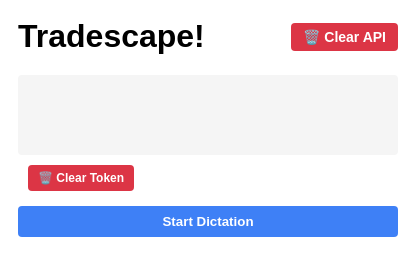
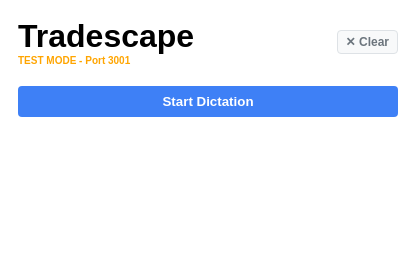
Before and after one commit to positonic/alpha-chrome-plugin, a browser extension: page tradescape/popup.html in a window 400 px wide. Both pictures are taken after typing "Sample" into the empty fields and a click on the button "Save API Key". Drawn offline with Linux system fonts and the light colour scheme.

Commit message:
feat: update build process for Chrome extensions and enhance UI for API key management

```diff
--- a/tradescape/config.js
+++ b/tradescape/config.js
@@ -1,7 +1,6 @@
 const EXTENSION_CONFIG = {
     name: "Tradescape",
-    //apiBaseURL: "https://thehaven-hq.vercel.app", // TODO: Replace with actual API URL
-    apiBaseURL: "http://localhost:3000", // TODO: Replace with actual API URL
+    apiBaseURL: "http://localhost:3001",
     hasProjects: false,
     projects: [] // No projects for Tradescape
 };
--- a/tradescape/dictation.js
+++ b/tradescape/dictation.js
@@ -222,7 +222,9 @@
         console.log('url is: ', `${apiBaseURL}/api/trpc/transcription.startSession`)
 
         const requestBody = {
-            json: {}
+            json: {
+                projectId: null // Tradescape doesn't use projects
+            }
         };
         console.log('startListening: Request body:', JSON.stringify(requestBody));
 
--- a/tradescape/popup.html
+++ b/tradescape/popup.html
@@ -32,8 +32,9 @@
         padding: 10px;
         background: #f5f5f5;
         border-radius: 4px;
-        min-height: 60px;
+        min-height: 0px;
         line-height: 1.5;
+        display: none;
       }
       .api-key-input {
         width: 100%;
@@ -75,25 +76,30 @@
         padding-right: 40px;
       }
       .clear-api-key-btn {
-        background: #dc3545;
-        color: white;
-        border: none;
+        background: #f8f9fa;
+        color: #6c757d;
+        border: 1px solid #dee2e6;
         border-radius: 4px;
         cursor: pointer;
-        padding: 6px 12px;
-        font-size: 14px;
+        padding: 4px 8px;
+        font-size: 12px;
         width: auto;
         margin-bottom: 10px;
+        display: none;
       }
       .clear-api-key-btn:hover {
-        background: #c82333;
+        background: #e9ecef;
+        color: #495057;
       }
     </style>
   </head>
   <body>
     <div style="display: flex; justify-content: space-between; align-items: center; margin-bottom: 20px;">
-        <h1 style="margin: 0;">Tradescape!</h1>
-        <button border="1px solid red" id="clear-api-key" class="clear-api-key-btn" title="Clear API Key" style="margin: 0;">🗑️ Clear API</button>
+        <div>
+            <h1 style="margin: 0;">Tradescape</h1>
+            <div id="test-mode-indicator" style="font-size: 10px; color: orange; font-weight: bold; display: none;"></div>
+        </div>
+        <button id="clear-api-key" class="clear-api-key-btn" title="Clear API Key" style="margin: 0;">✕ Clear</button>
     </div>
 
     <div id="status"></div>
@@ -110,7 +116,6 @@
 
     <!-- Dictation Section (No project selection needed) -->
     <div id="dictation-section" class="hidden">
-        <button id="clear-token-dictation" class="clear-token-btn" title="Clear API Token" style="width: auto; margin-bottom: 15px;">🗑️ Clear Token</button>
         <button id="start-dictation">Start Dictation</button>
     </div>
 
--- a/tradescape/popup.js
+++ b/tradescape/popup.js
@@ -10,13 +10,20 @@
     const saveApiKeyButton = document.getElementById('save-api-key');
     const apiKeyStatus = document.getElementById('api-key-status');
     const startDictationButton = document.getElementById('start-dictation');
-    const clearTokenButton = document.getElementById('clear-token-dictation');
     const clearApiKeyButton = document.getElementById('clear-api-key');
     const apiKeyContainer = document.getElementById('api-key-container');
+    const testModeIndicator = document.getElementById('test-mode-indicator');
+
+    // Check if we're in test mode and show indicator
+    if (EXTENSION_CONFIG.apiBaseURL.includes('localhost')) {
+        const url = new URL(EXTENSION_CONFIG.apiBaseURL);
+        testModeIndicator.textContent = `TEST MODE - Port ${url.port}`;
+        testModeIndicator.style.display = 'block';
+    }
 
     // First verify all elements exist
     if (!apiKeySection || !dictationSection || !apiKeyInput ||
-        !saveApiKeyButton || !apiKeyStatus || !startDictationButton || !clearTokenButton || !clearApiKeyButton || !apiKeyContainer) {
+        !saveApiKeyButton || !apiKeyStatus || !startDictationButton || !clearApiKeyButton || !apiKeyContainer) {
         console.error('Required elements not found in DOM');
         return;
     }
@@ -37,10 +44,14 @@
             apiKeySection.classList.add('hidden');
             dictationSection.classList.remove('hidden');
             startDictationButton.disabled = false;
+            // Show clear button when API key exists
+            clearApiKeyButton.style.display = 'inline-block';
         } else {
             // Show API key section and hide dictation section
             apiKeySection.classList.remove('hidden');
             dictationSection.classList.add('hidden');
+            // Hide clear button when no API key
+            clearApiKeyButton.style.display = 'none';
         }
     });
 
@@ -58,6 +69,8 @@
             apiKeySection.classList.add('hidden');
             dictationSection.classList.remove('hidden');
             startDictationButton.disabled = false;
+            // Show clear button when API key is saved
+            clearApiKeyButton.style.display = 'inline-block';
         });
     };
 
@@ -83,21 +96,10 @@
                 apiKeyInput.value = '';
                 apiKeyContainer.classList.remove('has-value');
                 apiKeyStatus.textContent = 'API key cleared';
+                // Hide clear button when API key is cleared
+                clearApiKeyButton.style.display = 'none';
             });
         }
     };
 
-    // Handle clear token button
-    clearTokenButton.onclick = () => {
-        if (confirm('Are you sure you want to clear the API token? You will need to re-enter it.')) {
-            chrome.storage.local.remove(['TRANSCRIPTION_API_KEY'], () => {
-                // Reset UI to initial state
-                apiKeySection.classList.remove('hidden');
-                dictationSection.classList.add('hidden');
-                apiKeyInput.value = '';
-                apiKeyContainer.classList.remove('has-value');
-                apiKeyStatus.textContent = '';
-            });
-        }
-    };
 });
```
Also changed, not shown: exponential/popup.html (+25 -9 lines), exponential/popup.js (+16 -0 lines), 1 other file.
